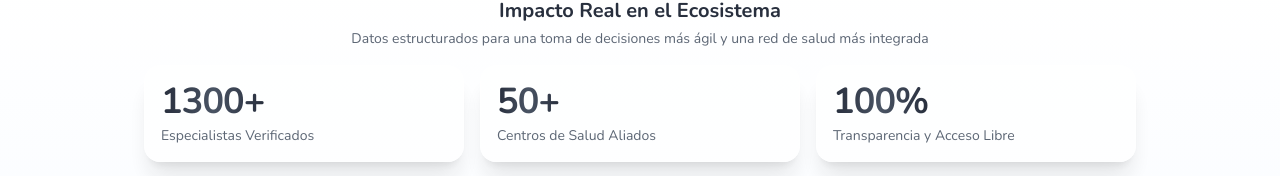
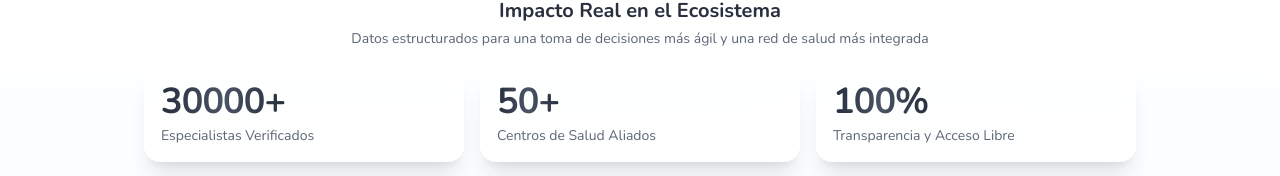
Before and after one commit to hackathonrimac/data-healthforall, a Next.js app in the folder frontend/: page / in a window 1280 px wide. Shown: the part 551-727 px from the top of the page. Built offline with nearby package versions, Linux system fonts and the light colour scheme.

Commit message:
Update metrics

```diff
--- a/frontend/app/components/metrics.tsx
+++ b/frontend/app/components/metrics.tsx
@@ -121,7 +121,7 @@ export function Metrics() {
         {/* Metrics grid */}
         <div className="grid grid-cols-1 md:grid-cols-3 gap-3 md:gap-4">
           <MetricCard
-            value="1300"
+            value="30000"
             label="Especialistas Verificados"
             delay={0.1}
             suffix="+"
```
